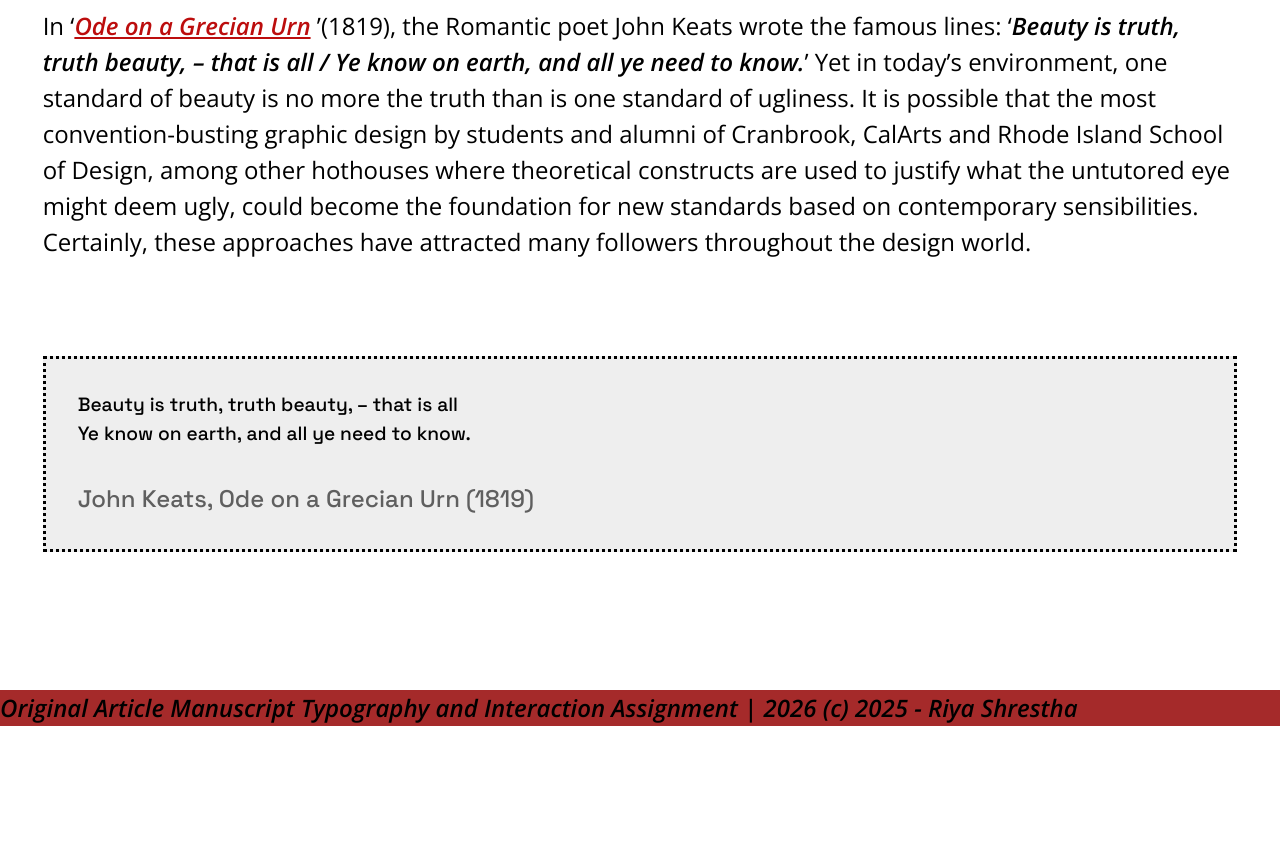
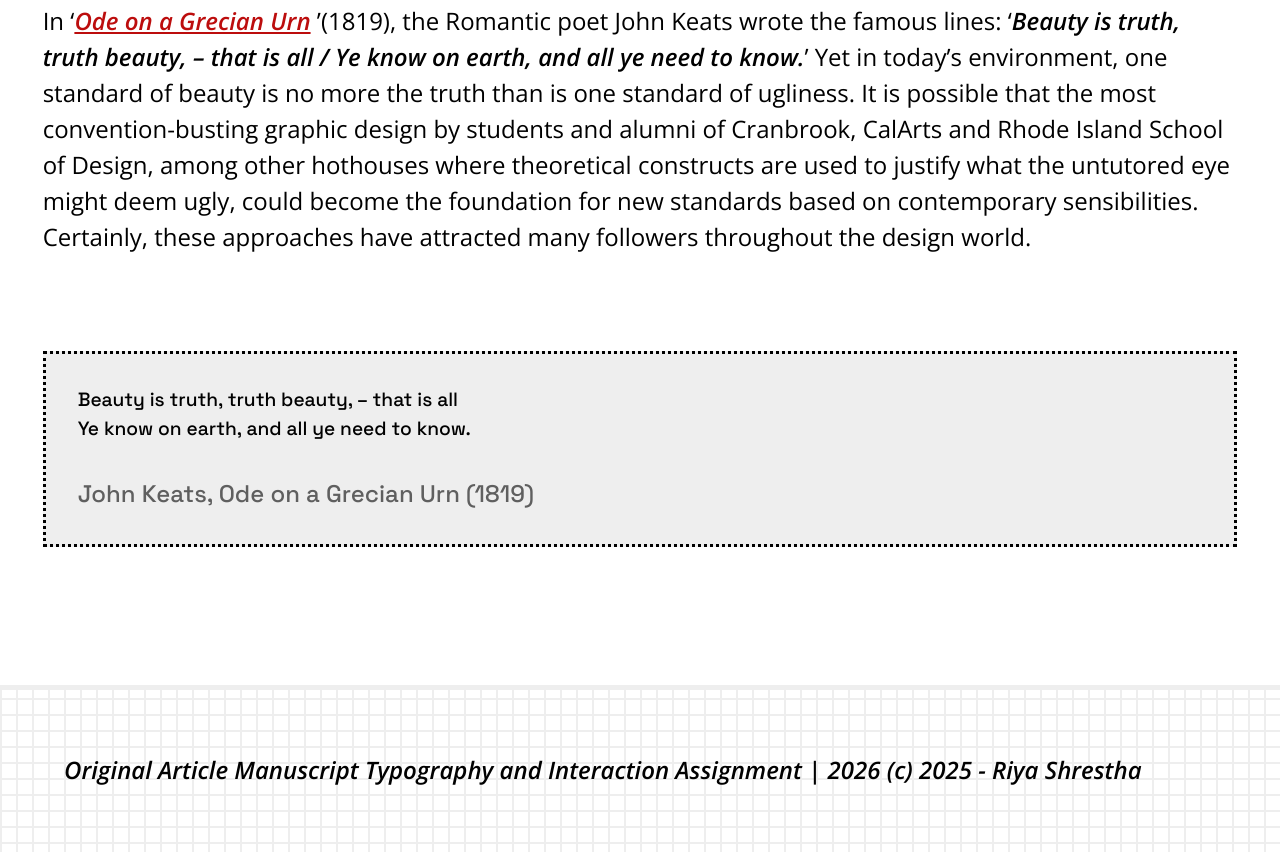
Before and after one commit to shrer488/Binding, a plain HTML site: page 2-direction/index.html in a window 1280 px wide. Shown: the part 4870-5722 px from the top of the page. Before the commit the page ends 5596 px from the top, so only its background shows below. Drawn offline with nearby package versions, Linux system fonts and the light colour scheme; a web font is replaced by a local one.

Commit message:
Border fixes

```diff
--- a/1-direction/style.css
+++ b/1-direction/style.css
@@ -4,7 +4,7 @@
     --fg-color: red;
     --text-color: black;
     --h1: 2rem;
-    --h2: 1.5rem;
+    --h2: 2rem;
     --text-size: 1.5rem;
     --spacing: 1rem;
     font-family: "Libre Caslon Display", serif;
--- a/2-direction/style.css
+++ b/2-direction/style.css
@@ -33,7 +33,7 @@ body{
     background-image:
                     linear-gradient(var(--grid-color) .1em, transparent .1em), linear-gradient(90deg, var(--grid-color) .1em, transparent .1em);
 
-                    background-size: var(--border-thickness) var(--border-thickness);
+    background-size: var(--border-thickness) var(--border-thickness);
 
     .italic, em, a{
         font-style: italic;
@@ -112,7 +112,7 @@ body{
             inline-size: 100%;
             padding: calc(var(--spacing)/1.5);
             padding-block-start: calc(var(--spacing)*1.5);
-            border-block-start:0.5rem solid var(--grid-color) ;
+            border-block-start:0.2rem solid var(--grid-color) ;
 
             mark{
                 background-color: var(--grid-color);
@@ -141,6 +141,7 @@ body{
                     font-size: var(--text-size);
                     margin-block-start: calc(var(--spacing)/2);
                 }
+
             }
         }
 
@@ -149,7 +150,12 @@ body{
     }
 
     footer{
-        background-color: brown;
+        background-image:
+                    linear-gradient(var(--grid-color) .1em, transparent .1em), linear-gradient(90deg, var(--grid-color) .1em, transparent .1em);
+
+        padding: var(--spacing);
+            border-block-start:0.2rem solid var(--grid-color) ;
+
 
 
     }
--- a/3-direction/style.css
+++ b/3-direction/style.css
@@ -117,7 +117,7 @@ body{
          display: flex;
          flex-direction: column;
          padding-block-start: calc(var(--spacing)/2);
-            border-block-start:0.1rem solid var(--accent-color);
+        border-block-start:0.1rem solid var(--accent-color);
 
 
 
```
